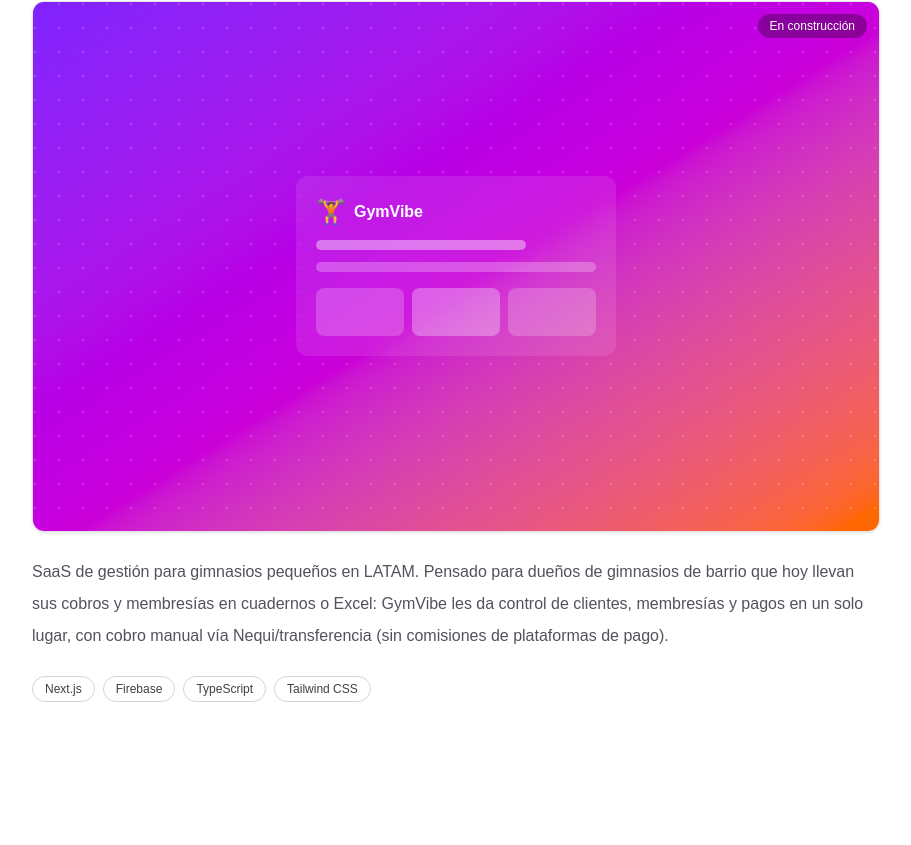
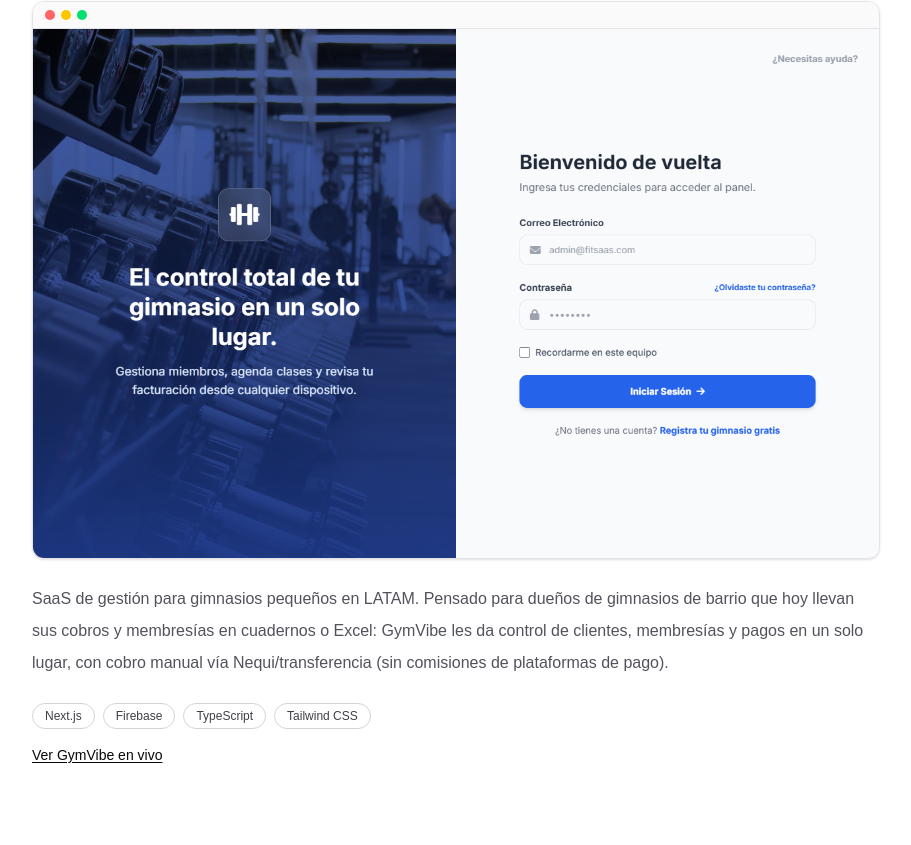
Before and after one commit to Janfrednb/portfolio, a Next.js app: page / in a window 1280 px wide. Shown: the part 915-1760 px from the top of the page, without its empty margins (184-1095 px from the left). Built offline with nearby package versions, Linux system fonts and the light colour scheme.

Commit message:
Use real GymVibe screenshot and enlarge name in hero
Replace the placeholder illustration with a live capture of the
GymVibe login screen now that it has a working deploy.

```diff
--- a/components/FeaturedProject.tsx
+++ b/components/FeaturedProject.tsx
@@ -1,5 +1,5 @@
 import Reveal from "./Reveal";
-import GymVibeIllustration from "./GymVibeIllustration";
+import BrowserFrame from "./BrowserFrame";
 
 const stack = ["Next.js", "Firebase", "TypeScript", "Tailwind CSS"];
 
@@ -16,9 +16,14 @@ export default function FeaturedProject() {
       </Reveal>
 
       <Reveal delay={100} className="mt-8">
-        <div className="overflow-hidden rounded-xl border border-zinc-200 shadow-sm dark:border-zinc-800">
-          <GymVibeIllustration />
-        </div>
+        <a
+          href="https://fitsaas-e9f94.web.app/index.html"
+          target="_blank"
+          rel="noopener noreferrer"
+          className="group block"
+        >
+          <BrowserFrame src="/screenshots/gymvibe.png" alt="Captura de GymVibe" />
+        </a>
       </Reveal>
 
       <Reveal delay={150}>
@@ -38,6 +43,14 @@ export default function FeaturedProject() {
             </span>
           ))}
         </div>
+        <a
+          href="https://fitsaas-e9f94.web.app/index.html"
+          target="_blank"
+          rel="noopener noreferrer"
+          className="mt-4 inline-block text-sm font-medium text-zinc-950 underline underline-offset-2 dark:text-zinc-50"
+        >
+          Ver GymVibe en vivo
+        </a>
       </Reveal>
     </section>
   );
--- a/components/GymVibeIllustration.tsx
+++ /dev/null
@@ -1,23 +0,0 @@
-export default function GymVibeIllustration() {
-  return (
-    <div className="relative flex aspect-[16/10] w-full items-center justify-center overflow-hidden bg-gradient-to-br from-violet-600 via-fuchsia-600 to-orange-500">
-      <div className="absolute inset-0 opacity-20 [background-image:radial-gradient(circle_at_2px_2px,white_1px,transparent_0)] [background-size:24px_24px]" />
-      <div className="relative flex w-full max-w-xs flex-col gap-3 rounded-xl bg-white/10 p-5 backdrop-blur-sm">
-        <div className="flex items-center gap-2">
-          <span className="text-2xl">🏋️</span>
-          <span className="font-semibold text-white">GymVibe</span>
-        </div>
-        <div className="h-2.5 w-3/4 rounded-full bg-white/40" />
-        <div className="h-2.5 w-full rounded-full bg-white/25" />
-        <div className="mt-1 grid grid-cols-3 gap-2">
-          <div className="h-12 rounded-lg bg-white/20" />
-          <div className="h-12 rounded-lg bg-white/30" />
-          <div className="h-12 rounded-lg bg-white/20" />
-        </div>
-      </div>
-      <span className="absolute top-3 right-3 rounded-full bg-black/30 px-3 py-1 text-xs font-medium text-white">
-        En construcción
-      </span>
-    </div>
-  );
-}
--- a/components/Hero.tsx
+++ b/components/Hero.tsx
@@ -7,7 +7,7 @@ export default function Hero() {
         <div className="animate-blob animation-delay-4000 absolute bottom-0 left-1/3 h-72 w-72 rounded-full bg-orange-300/30 blur-3xl dark:bg-orange-500/20" />
       </div>
 
-      <p className="text-sm font-medium tracking-wide text-zinc-500 uppercase dark:text-zinc-400">
+      <p className="text-xl font-semibold tracking-tight text-zinc-950 sm:text-2xl dark:text-zinc-50">
         Janfred Naranjo
       </p>
       <h1 className="max-w-2xl bg-gradient-to-r from-violet-600 via-fuchsia-500 to-orange-500 bg-clip-text text-4xl font-bold tracking-tight text-transparent sm:text-6xl">
```
Also changed, not shown: public/screenshots/gymvibe.png (added).
